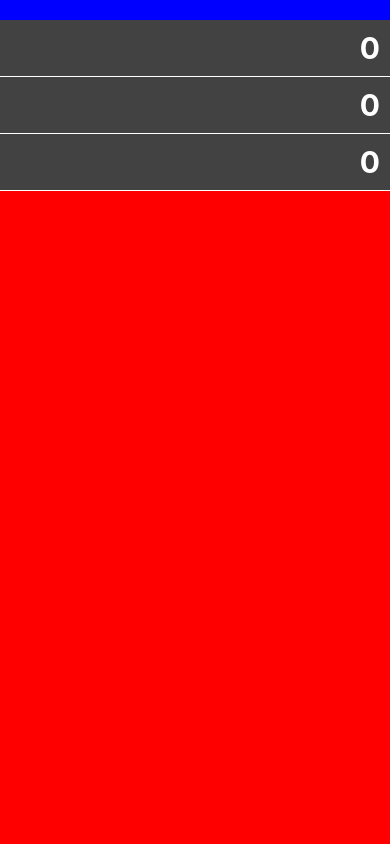
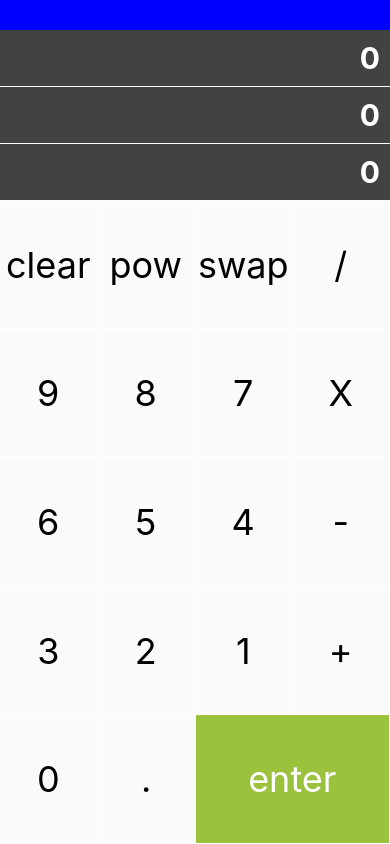
Before and after one commit to thoriqnf/Simple-practice, a React Native app in the folder stackcalculator/: screen / in a window 390 px wide. Built offline with nearby package versions, Linux system fonts and the light colour scheme.

Commit message:
Finishing basic layour

```diff
--- a/stackcalculator/App.js
+++ b/stackcalculator/App.js
@@ -9,12 +9,14 @@
 import React from 'react';
 import { StyleSheet, View, Text } from 'react-native';
 
+import Button from './Button';
+
 const styles = StyleSheet.create({
   container: {
     flex: 1,
   },
   top: {
-    paddingTop: 20,
+    paddingTop: 30,
     backgroundColor: 'blue',
   },
   bottom: {
@@ -31,7 +33,13 @@ const styles = StyleSheet.create({
     borderBottomWidth: 1,
     borderColor: '#fff',
   },
-  row: {},
+  row: {
+    flex: 1,
+    flexDirection: 'row',
+    backgroundColor: 'pink',
+    borderBottomWidth: 1,
+    borderColor: '#fff',
+  },
 });
 
 const App = () => (
@@ -42,7 +50,35 @@ const App = () => (
       <Text style={styles.number}>0</Text>
     </View>
     <View style={styles.bottom}>
-      <View style={styles.row} />
+      <View style={styles.row}>
+        <Button text="clear" />
+        <Button text="pow" />
+        <Button text="swap" />
+        <Button text="/" />
+      </View>
+      <View style={styles.row}>
+        <Button text="9" />
+        <Button text="8" />
+        <Button text="7" />
+        <Button text="X" />
+      </View>
+      <View style={styles.row}>
+        <Button text="6" />
+        <Button text="5" />
+        <Button text="4" />
+        <Button text="-" />
+      </View>
+      <View style={styles.row}>
+        <Button text="3" />
+        <Button text="2" />
+        <Button text="1" />
+        <Button text="+" />
+      </View>
+      <View style={styles.row}>
+        <Button text="0" />
+        <Button text="." />
+        <Button text="enter" special />
+      </View>
     </View>
   </View>
 );
--- a/stackcalculator/Button.js
+++ b/stackcalculator/Button.js
@@ -1 +1,36 @@
-import React from "react";
+import React from 'react';
+import { StyleSheet, Text, View } from 'react-native';
+
+const baseContainer = {
+  alignItems: 'center',
+  justifyContent: 'center',
+  borderRightWidth: 1,
+  borderColor: '#fff',
+};
+
+const baseText = {
+  fontSize: 36,
+};
+
+const styles = StyleSheet.create({
+  container: {
+    flex: 1,
+    backgroundColor: '#fafafa',
+    ...baseContainer,
+  },
+  specialContainer: {
+    flex: 2,
+    backgroundColor: '#9bc23c',
+    color: '#fff',
+    ...baseContainer,
+  },
+  text: baseText,
+  specialText: { ...baseText, color: '#fff' },
+});
+
+const Button = ({ text, special }) => (
+  <View style={special ? styles.specialContainer : styles.container}>
+    <Text style={special ? styles.specialText : styles.text}>{text}</Text>
+  </View>
+);
+export default Button;
```
Also changed, not shown: stackcalculator/.eslintrc.js.
